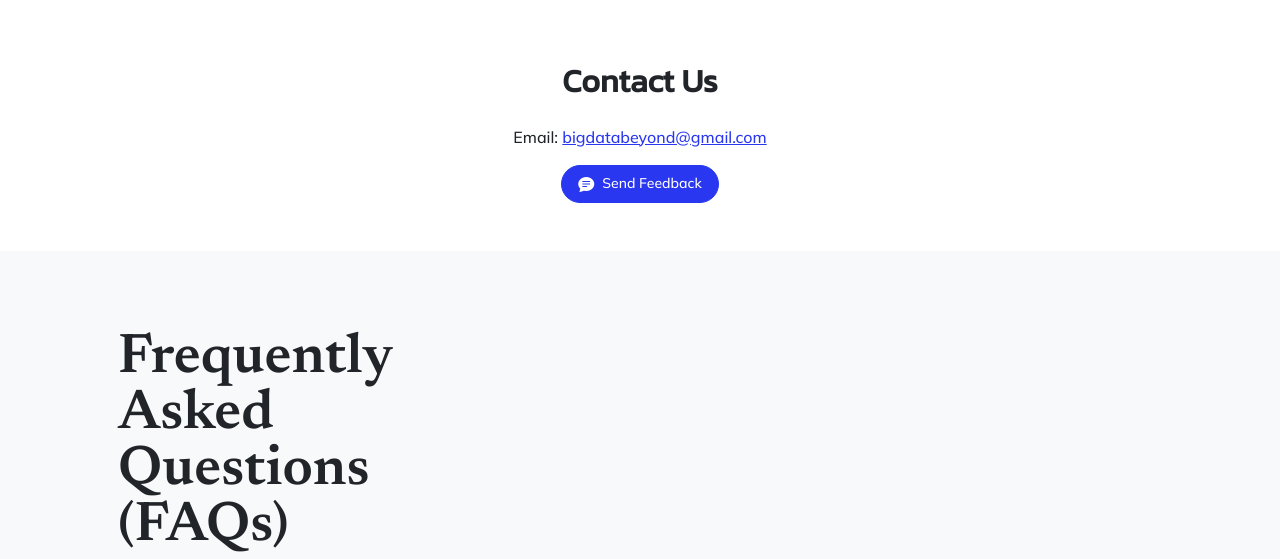
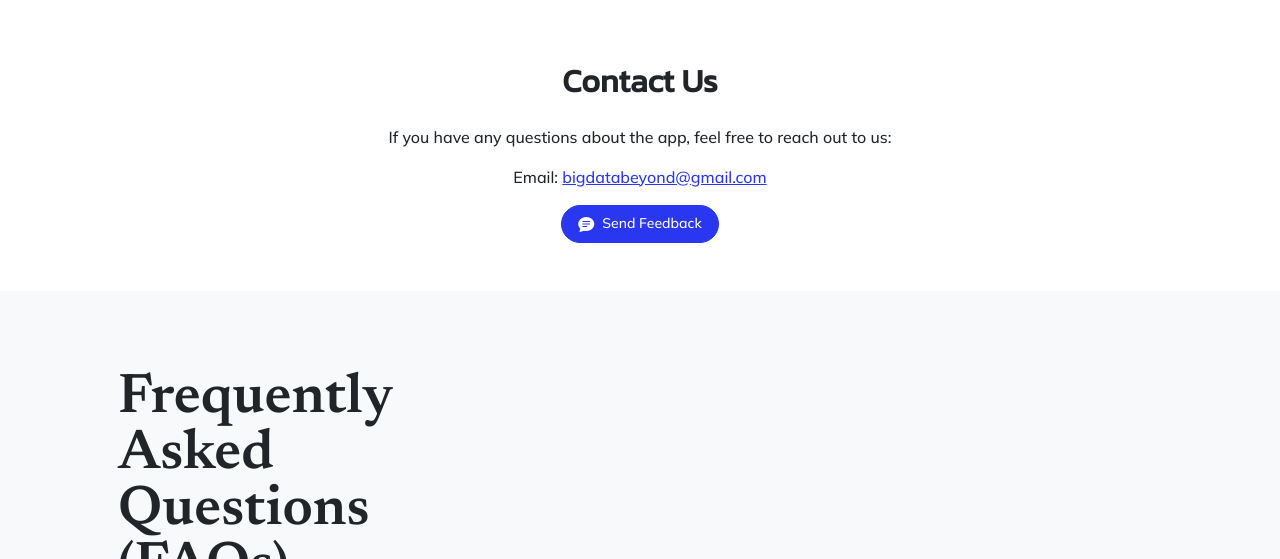
Before and after one commit to bigdatabeyondspotsfinder/bigdatabeyondspotsfinder.github.io, a plain HTML site: page index.html in a window 1280 px wide. Shown: the part 2340-2899 px from the top of the page. Drawn offline with nearby package versions, Linux system fonts and the light colour scheme.

Commit message:
Update index.html

```diff
--- a/index.html
+++ b/index.html
@@ -189,11 +189,13 @@
             </div>
         </section>
         <!-- Contact section -->
+        <!-- Contact section -->
         <section id="contact" class="py-5">
             <div class="container">
                 <div class="row">
                     <div class="col-lg-6 mx-auto text-center">
                         <h2 class="font-alt mb-4">Contact Us</h2>
+                        <p>If you have any questions about the app, feel free to reach out to us:</p>
                         <p>Email: <a href="mailto:bigdatabeyond@gmail.com">bigdatabeyond@gmail.com</a></p>
                         <button class="btn btn-primary rounded-pill px-3 mb-2 mb-lg-0" data-bs-toggle="modal" data-bs-target="#feedbackModal">
                             <span class="d-flex align-items-center">
@@ -205,6 +207,7 @@
                 </div>
             </div>
         </section>
+
 
         <!-- Basic features section-->
         <section class="bg-light">
```
Lines whose indentation alone changed are shown as unchanged.
